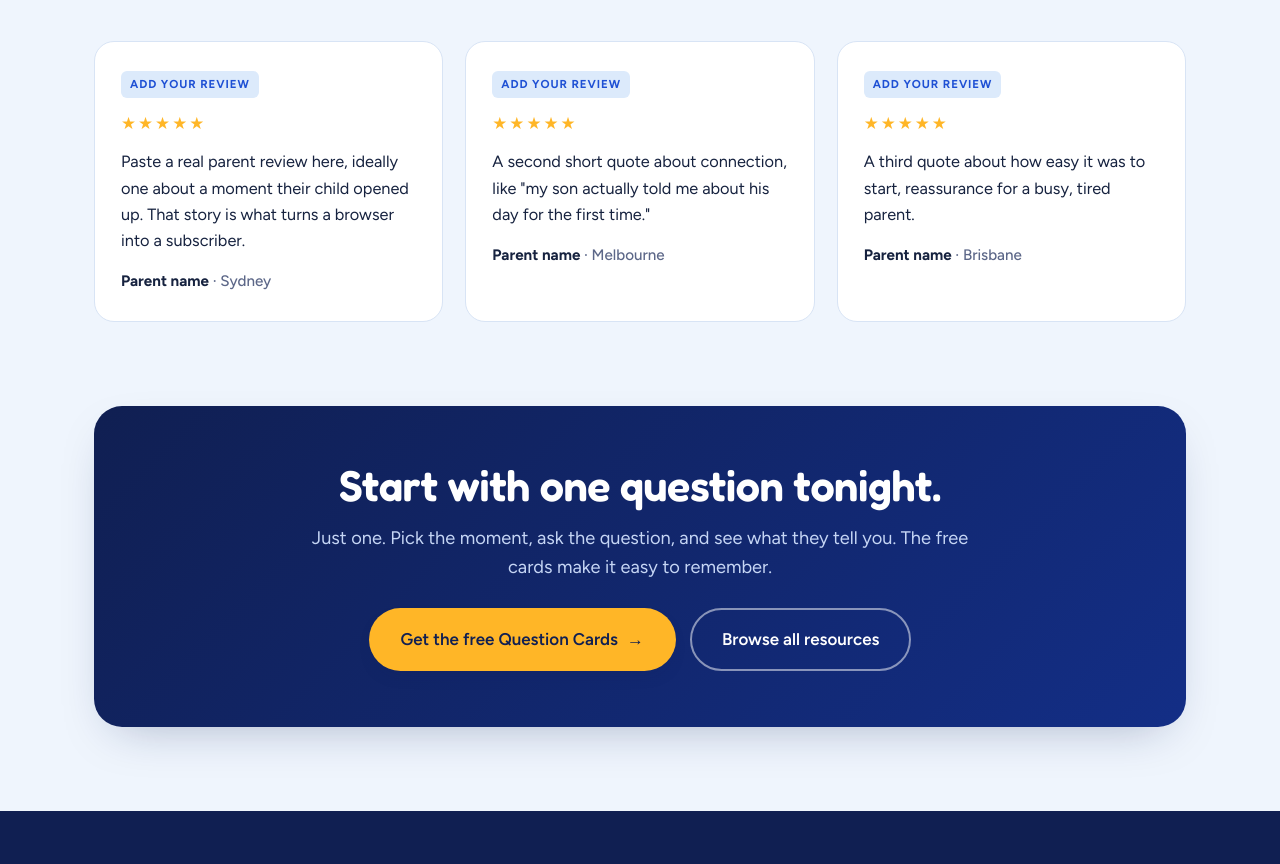
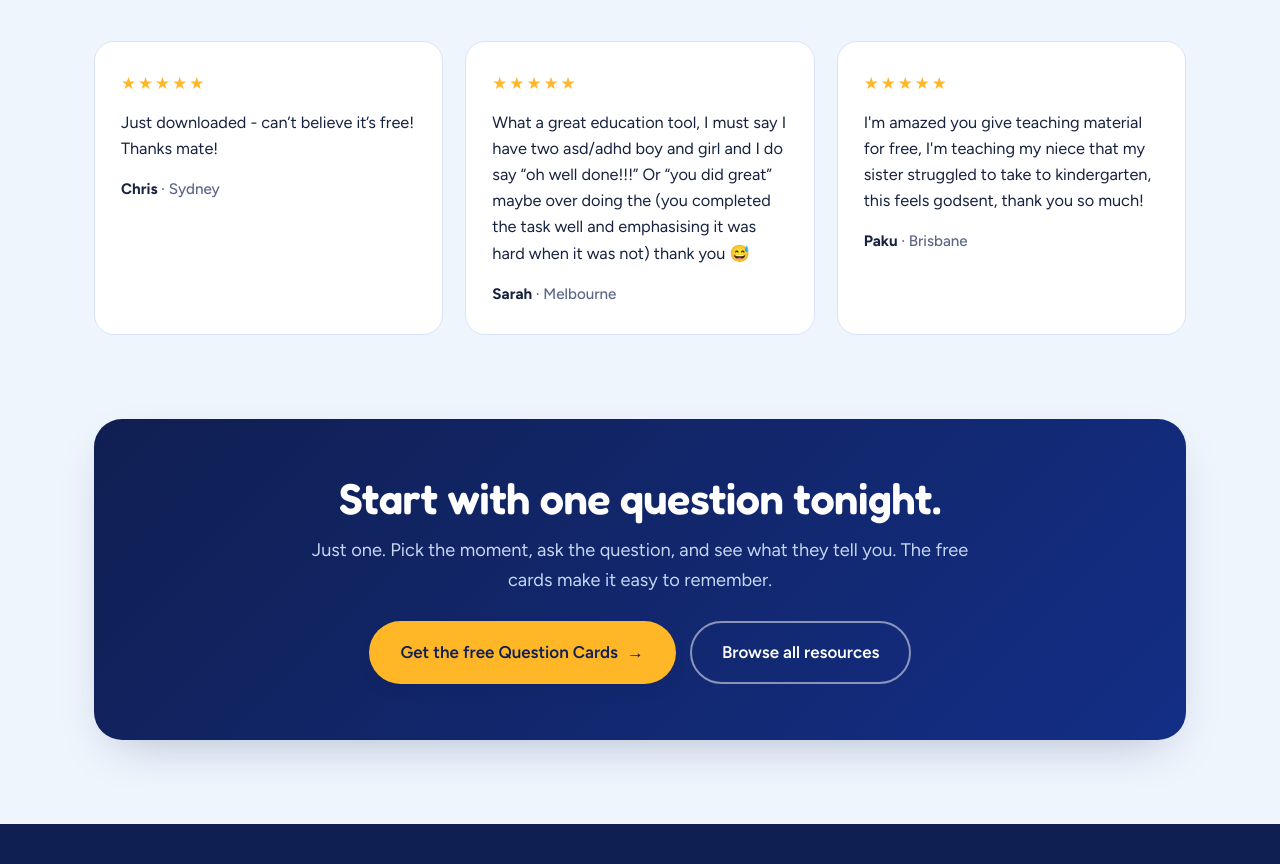
Before and after one commit to ryanpwearne6-web/readlab-site, a website: page public/index.html in a window 1280 px wide. Shown: the part 5851-6715 px from the top of the page. Drawn offline with Linux system fonts and the light colour scheme.

Commit message:
Update index.html

```diff
--- a/public/index.html
+++ b/public/index.html
@@ -540,22 +540,19 @@
          change the parent name and city, then delete the line that has class="placeholder-tag". -->
     <div class="quotes">
       <div class="q-card reveal">
-        <span class="placeholder-tag">Add your review</span>
         <div class="q-stars">★★★★★</div>
-        <p>Paste a real parent review here, ideally one about a moment their child opened up. That story is what turns a browser into a subscriber.</p>
-        <div class="q-who">Parent name <span>· Sydney</span></div>
+        <p>Just downloaded - can’t believe it’s free! Thanks mate!</p>
+        <div class="q-who">Chris <span>· Sydney</span></div>
       </div>
       <div class="q-card reveal">
-        <span class="placeholder-tag">Add your review</span>
         <div class="q-stars">★★★★★</div>
-        <p>A second short quote about connection, like "my son actually told me about his day for the first time."</p>
-        <div class="q-who">Parent name <span>· Melbourne</span></div>
+        <p>What a great education tool, I must say I have two asd/adhd boy and girl and I do say “oh well done!!!” Or “you did great” maybe over doing the (you completed the task well and emphasising it was hard when it was not) thank you 😅</p>
+        <div class="q-who">Sarah <span>· Melbourne</span></div>
       </div>
       <div class="q-card reveal">
-        <span class="placeholder-tag">Add your review</span>
         <div class="q-stars">★★★★★</div>
-        <p>A third quote about how easy it was to start, reassurance for a busy, tired parent.</p>
-        <div class="q-who">Parent name <span>· Brisbane</span></div>
+        <p>I'm amazed you give teaching material for free, I'm teaching my niece that my sister struggled to take to kindergarten, this feels godsent, thank you so much!</p>
+        <div class="q-who">Paku <span>· Brisbane</span></div>
       </div>
     </div>
   </div>
```
